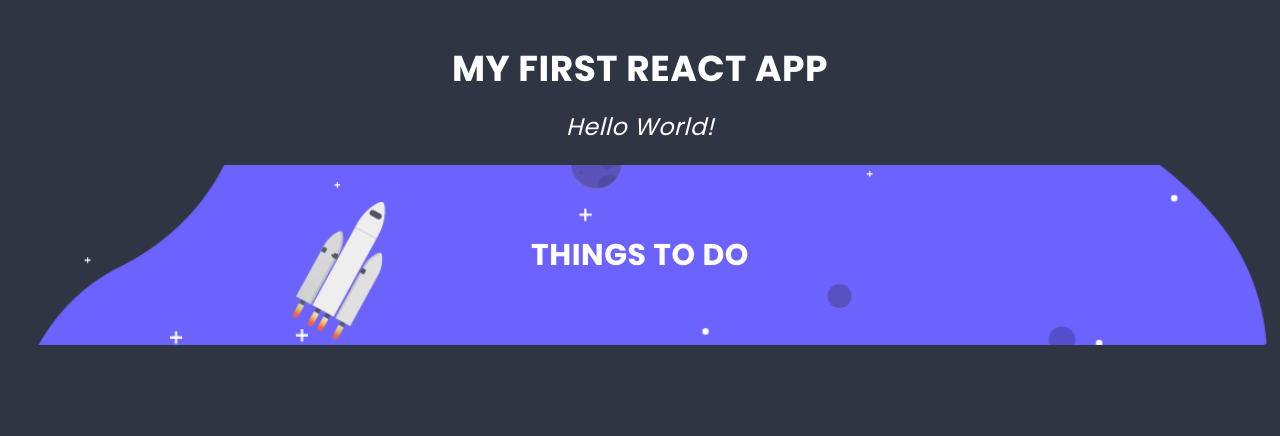
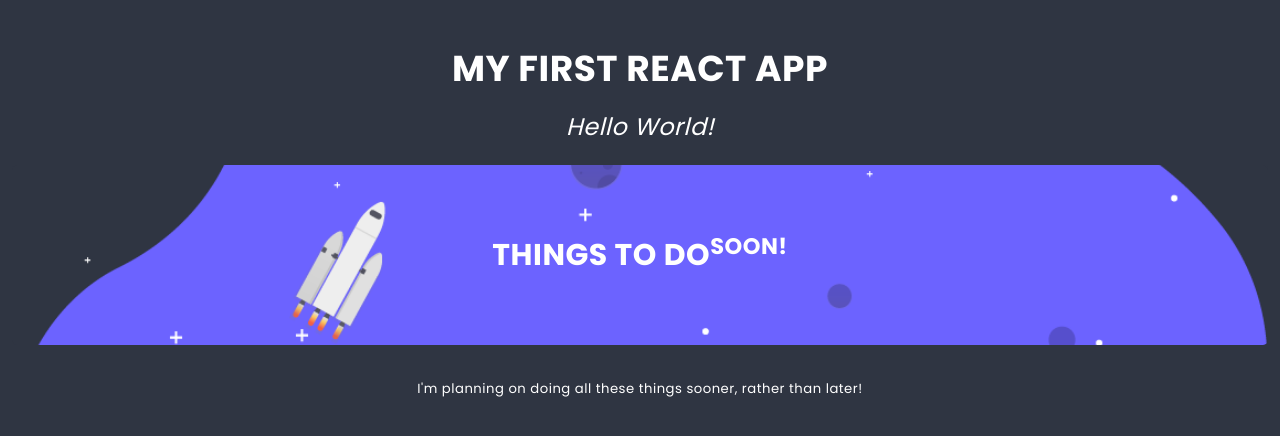
Before and after one commit to Oskyyy/React-app, a React app: page / in a window 1280 px wide. Shown: the top 436 px of the page. Built offline with nearby package versions, Linux system fonts and the light colour scheme.

Commit message:
Add first props

```diff
--- a/src/components/App/App.js
+++ b/src/components/App/App.js
@@ -8,7 +8,9 @@ class App extends React.Component {
       <main className={styles.component}>
         <h1 className={styles.title}>My first React app</h1>
         <h2 className={styles.subtitle}>Hello World!</h2>
-        <List />
+        <List title={['Things to do', <sup>soon!</sup>]}>
+          <p>I'm planning on doing all these things sooner, rather than later!</p>
+        </List>
       </main>
     );
   }
--- a/src/components/Hero/Hero.js
+++ b/src/components/Hero/Hero.js
@@ -1,9 +1,9 @@
 import React from 'react';
 import styles from './Hero.scss';
 
-const Hero = () => (
+const Hero = props => (
     <header className={styles.component}>
-        <h2 className={styles.title}>Things to do</h2>
+        <h2 className={styles.title}>{props.titleText}</h2>
         <img className={styles.image} src="../src/images/space.png"></img>
     </header>
 );
--- a/src/components/List/List.js
+++ b/src/components/List/List.js
@@ -6,7 +6,10 @@ class List extends React.Component {
   render() {
     return (
       <section className={styles.component}>
-        <Hero />
+        <Hero titleText={this.props.title} />
+        <div className={styles.description}>
+          {this.props.children}
+        </div>
       </section>
     );
   }
```
